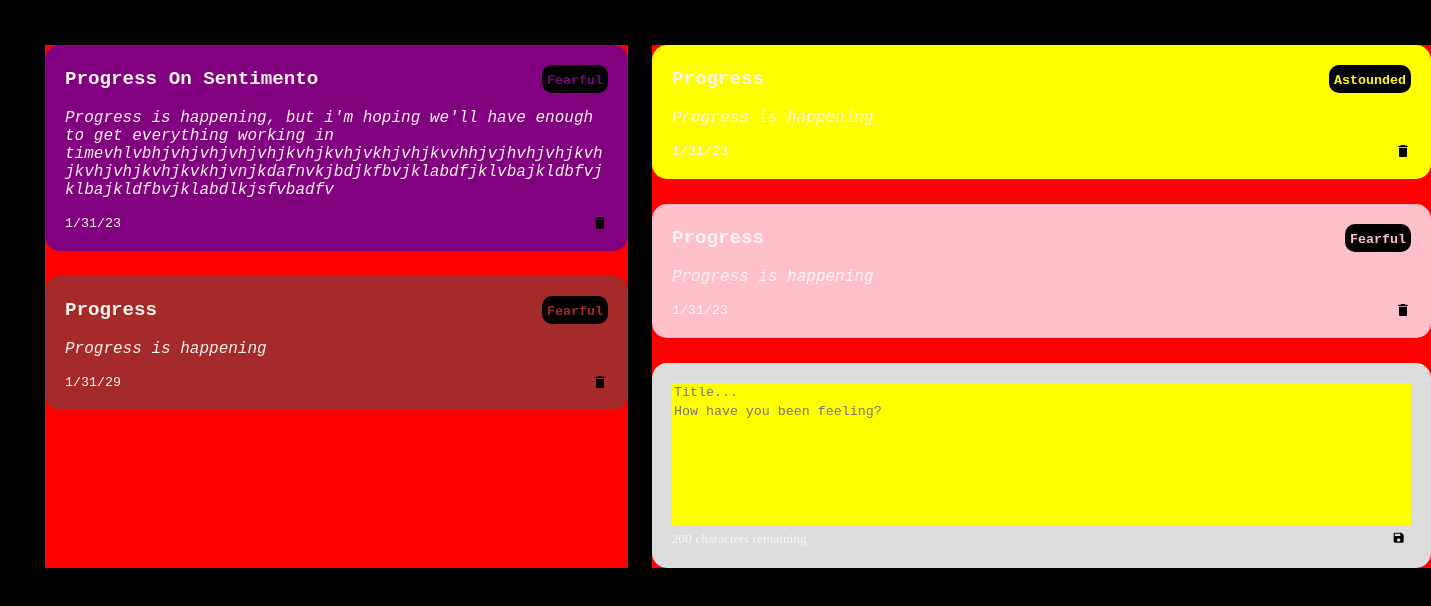
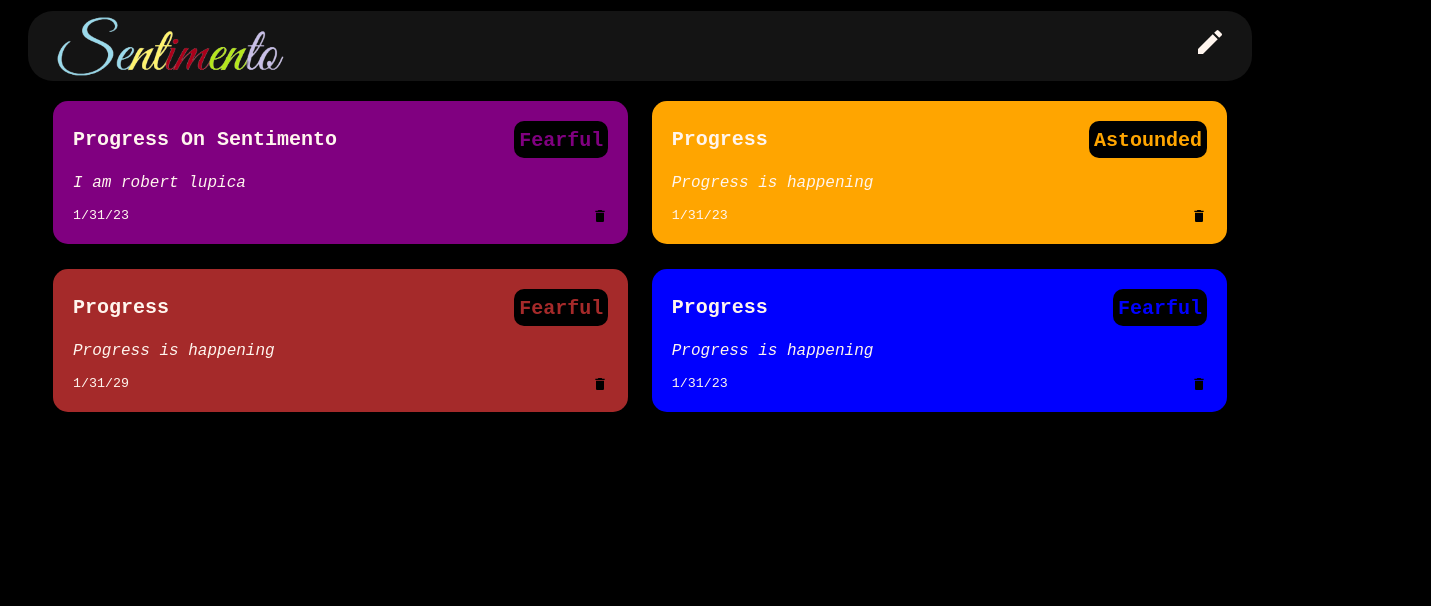
Before and after one commit to AnthonyLupica/Sentimento, a React (Vite) app in the folder react-app/: page / in a window 1280 px wide. Shown: the top 606 px of the page, 1431 px wide, since content can reach past the window. Built offline with nearby package versions, Linux system fonts and the light colour scheme.

Commit message:
Add functionality to show or hide the CreateJournal component

```diff
--- a/react-app/src/App.jsx
+++ b/react-app/src/App.jsx
@@ -3,21 +3,26 @@
 */
 
 /* component imports */
-import { nanoid } from 'nanoid';
+import { nanoid } from 'nanoid'; // nanoid is a library that generates random unique ids
 import React from 'react';
 import JournalContainer from './components/JournalContainer';
+import Navbar from './components/Navbar';
 import JournalData from './JournalData';
 
 /* style imports */
 import './styles/App.css'
 
 export default function App() {
+    /* STATE */
 
     // state for the journal entries array lives here at the top-most level
     const [journals, setJournals] = React.useState(JournalData);
 
+    // state for determining if a CreateJournal component should render
+    const [showCreateJournal, setShowCreateJournal] = React.useState(false);
+
     // handler that will be passed down to the CreateJournal component, giving it the ability to affect state in App
-    // params: title, and text state submitted when user clicks the save entry button
+    // params: title, and text from CreateJournal component state (submitted when user clicks the save entry button)
     function handleCreateJournal(title, text) {
         /*  A journal has the following fields
             id: nanoid(),
@@ -38,7 +43,6 @@ export default function App() {
         const month = date.getMonth() + 1; // +1 for 1-based indexing
         const year = date.getFullYear();
         const dayMonthYear = `${month.toString()}/${day.toString()}/${year.toString()}`;
-        console.log(dayMonthYear);
 
         // get the time with toLocaleTimeString()
         const time = date.toLocaleTimeString('en-us');
@@ -65,12 +69,17 @@ export default function App() {
         })
     }
 
+    function handleShowCreateJournal() {
+        setShowCreateJournal(prevShowCreateJournal => !prevShowCreateJournal)
+    }
 
     return (
         <div className="Container">
 
-            {/* pass in journal data state as a prop and the event handler for a new journal */}
-            <JournalContainer journalData={journals} handleCreateJournal={handleCreateJournal}/>
+            <Navbar showCreateJournal={showCreateJournal} handleShowCreateJournal={handleShowCreateJournal}/>
+
+            {/* pass in journal data state, and showCreateJournal as props, and the event handler for a new journal entry */}
+            <JournalContainer journalData={journals} showCreateJournal={showCreateJournal} handleCreateJournal={handleCreateJournal} handleShowCreateJournal={handleShowCreateJournal}/>
 
         </div>
     );
--- a/react-app/src/JournalData.jsx
+++ b/react-app/src/JournalData.jsx
@@ -11,14 +11,14 @@ const data = [
         title: "Progress on Sentimento",
         mood: "Fearful",
         color: "purple",
-        text: "Progress is happening, but i'm hoping we'll have enough to get everything working in timevhlvbhjvhjvhjvhjvhjkvhjkvhjvkhjvhjkvvhhjvjhvhjvhjkvhjkvhjvhjkvhjkvkhjvnjkdafnvkjbdjkfbvjklabdfjklvbajkldbfvjklbajkldfbvjklabdlkjsfvbadfv",
+        text: "I am robert lupica",
         dateAndTime: "1/31/23"
     },
     {
         id: nanoid(),
         title: "Progress",
         mood: "Astounded",
-        color: "yellow",
+        color: "orange",
         text: "Progress is happening",
         dateAndTime: "1/31/23"
     },
@@ -34,7 +34,7 @@ const data = [
         id: nanoid(),
         title: "Progress",
         mood: "Fearful",
-        color: "pink",
+        color: "blue",
         text: "Progress is happening",
         dateAndTime: "1/31/23"
     }
--- a/react-app/src/components/CreateJournal.jsx
+++ b/react-app/src/components/CreateJournal.jsx
@@ -7,10 +7,15 @@ import '../styles/Journal.css';
 import '../styles/CreateJournal.css';
 
 export default function CreateJournal(props) {
+
     // define state for this component
     const [journalTitle, setJournalTitle] = React.useState('');
     const [journalText, setJournalText] = React.useState('');
     const [randomPleasantry, setRandomPleasantry] = React.useState('');
+
+    // define how many characters the user can type in each text area
+    const journalTextLimit = 200;
+    const journalTitleLimit = 20;
 
     // an array of pre-defined placeholder text for a new journal entry (have fun with this)
     const placeholderTexts = [
@@ -32,34 +37,50 @@ export default function CreateJournal(props) {
     // choose a random pleasantry from placeholderTexts to display as placeholder text
     React.useEffect(() => {
         const randomIndex = Math.floor(Math.random() * placeholderTexts.length);
-        const randomPleasantry = placeholderTexts[randomIndex];
+        const randomSelect = placeholderTexts[randomIndex];
 
         // set state with the random string
-        setRandomPleasantry(randomPleasantry);
-    }, []); // empty dependency array means this runs ONCE, when the component first mounts
+        setRandomPleasantry(randomSelect);
+    }, []); // this runs ONCE, when the component first mounts
 
     // event handler called whenever the value of the textarea for jounral text changes
     function handleJournalText(event) {
-        setJournalText(event.target.value)
+        // call setJournalText only if the value the character has typed does not exceed the character limit
+        if (journalTextLimit - event.target.value.length >= 0) {
+            setJournalText(event.target.value);
+        }
     }
 
     // event handler called whenever the value of the textarea for jounral title changes
     function handleJournalTitle(event) {
-        setJournalTitle(event.target.value)
+        // check for the existence of a newline character
+        if (event.target.value.includes('\n')) {
+            return; // do nothing and return early
+        }
+
+        // call setJournalTitle only if the value the character has typed does not exceed the character limit
+        if (journalTitleLimit - event.target.value.length >= 0) {
+            setJournalTitle(event.target.value);
+        }
     }
 
     // event handler called whenever the save button is clicked. It in turn calls the handler for creating a new journal
     // passed all the way from App.jsx
     function handleCreateClick() {
         // validate that both title and text have been given
-        if (journalTitle === '' || journalText === '') {
-            // temp validation. Make this look better by conditionally rendering an alert message later on
-            window.alert("not created, please supply a title and text");
-            return;
+        if (journalTitle !== '' && journalText !== '') {
+            // pass the valid values of state to handleCreateJournal
+            props.handleCreateJournal(journalTitle, journalText);
+
+            // reset state for next new entry
+            setJournalTitle('');
+            setJournalText('');
+
+            // call handler to toggler state determining if this component should render
+            props.handleShowCreateJournal();
+        } else {
+            // @TODO may want to visually indicate to the user that they need to provide title and text
         }
-
-        // pass the value of state to handle
-        props.handleCreateJournal(journalTitle, journalText);
     }
 
     return (
@@ -81,6 +102,7 @@ export default function CreateJournal(props) {
 
             {/* textarea for journal text */}
             <textarea
+                className="Journal--Text"
                 rows='8'
                 cols='90'
                 placeholder={randomPleasantry}
@@ -90,8 +112,8 @@ export default function CreateJournal(props) {
 
             {/* containing div for character count and save button */}
             <div className="Footer">
-                <small className="Character--Count"> 200 characters remaining </small>
-                <button className="Create--Button" onClick={handleCreateClick}><MdSave /></button>
+                <small className="Footer--Text Character--Count"> {journalTextLimit - journalText.length} characters remaining </small>
+                <button className="Save--Button" onClick={handleCreateClick}><MdSave /></button>
             </div>
 
         </div>
--- a/react-app/src/components/Journal.jsx
+++ b/react-app/src/components/Journal.jsx
@@ -18,7 +18,7 @@ export default function Journal(props) {
             <div className="Header">
                 <small className="Journal--Title"> {props.title} </small>
                 <div className="Emotion--Display" style={{ color: props.color }}>
-                    <small className="Emotion--Text"> {props.mood} </small>
+                    <small> {props.mood} </small>
                 </div>
             </div>
 
@@ -27,7 +27,7 @@ export default function Journal(props) {
 
             {/* containing div for date of submission and delete icon */}
             <div className="Footer">
-                <small className="DateAndTime"> {props.dateAndTime} </small>
+                <small className="Footer--Text"> {props.dateAndTime} </small>
                 <MdDelete />
             </div>
 
--- a/react-app/src/components/JournalContainer.jsx
+++ b/react-app/src/components/JournalContainer.jsx
@@ -52,7 +52,9 @@ export default function JournalContainer(props) {
                     />
                 ))}
 
-                <CreateJournal handleCreateJournal={props.handleCreateJournal}/>
+                {/* CreateJournal is conditionally rendered based on the boolean state "showCreateJournal" */}
+                {/* pass in the event handler for a new journal entry */}
+                {props.showCreateJournal && <CreateJournal handleCreateJournal={props.handleCreateJournal} handleShowCreateJournal={props.handleShowCreateJournal}/>}
 
             </div>
 
--- /dev/null
+++ b/react-app/src/components/Navbar.jsx
@@ -0,0 +1,17 @@
+import React from 'react';
+import logo from '../assets/sentimento-logo.png';
+import {MdCreate} from 'react-icons/md'; // this is a create icon
+import {MdClose} from 'react-icons/md'; // this is a cancel icon
+import '../styles/Navbar.css';
+
+export default function Navbar(props) {
+
+    return (
+        <nav>
+            <img src={logo} alt="Sentimento" className="sentimento--logo" />
+            <button className="Create--Button" onClick={props.handleShowCreateJournal}>
+                {props.showCreateJournal ? <MdClose /> : <MdCreate />}
+            </button>
+        </nav>
+    );
+}
--- a/react-app/src/styles/App.css
+++ b/react-app/src/styles/App.css
@@ -4,10 +4,7 @@
 
 /* styles for the body content of the page */
 body {
-    /* the body has no margin */
-    margin: 0px;
-
-    /* but does have padding */
+    /* padding for all visible content */
     padding: 45px;
 
     /* text color for the body */
@@ -15,6 +12,7 @@ body {
 }
 
 .Container {
+    /* content is automatically centered within the container */
     margin-right: auto;
     margin-left: auto;
 }
--- a/react-app/src/styles/CreateJournal.css
+++ b/react-app/src/styles/CreateJournal.css
@@ -3,15 +3,14 @@
     The styles for this componenet are a superset of the styles for a Journal component.
 */
 
-
 /* declare any frequently reused styles here */
 :root {
-    --background-color: gainsboro;
- }
+    --save-background-color: dimgrey;
+}
 
 /* Containing div of a new journal. This has both classNames 'JournalBox' and NewJournalBox' */
 .JournalBox.NewJournalBox {
-    background-color: var(--background-color);
+    background-color: var(--save-background-color);
 }
 
 /* the text areas within a CreateJournal component are for a title and text */
@@ -23,7 +22,27 @@ textarea {
     border: none;
 
     /* match background color to the background color of the parent div */
-    background-color: yellow;
+    background-color: var(--save-background-color);
+
+    /* inherit defined font and text color */
+    color: var(--text-color);
+    font-family: var(--font);
+
+    /* font size is x times the default size */
+    font-size: 1.1em;
+}
+
+.Header textarea {
+    /* the title is bold */
+    font-weight: bold;
+
+    /* giving some spacing between title and text entry fields */
+    margin-bottom: 20px;
+}
+
+/* selects the placeholder property of a textarea */
+textarea::placeholder {
+    color: var(--text-color);
 }
 
 /* selects textareas that are focused by the user (selected) */
@@ -33,16 +52,19 @@ textarea:focus {
 }
 
 /* styles for the button in a CreateJournal component for submmitting the new entry */
-.Create--Button {
+.Save--Button {
     /* match background color to the background color of the parent div */
-    background-color: var(--background-color);
+    background-color: var(--save-background-color);
+
+    /* scale up the size of the button */
+    font-size: 200%;
 
     /* remove the border of the button */
-    border:none;
+    border: none;
 }
 
 /* applies to the button when it is hovered over by the user */
-.Create--Button:hover {
+.Save--Button:hover {
     /* transorm it to get slightly bigger */
     transform: scale(1.2);
 
--- a/react-app/src/styles/Journal.css
+++ b/react-app/src/styles/Journal.css
@@ -5,10 +5,16 @@
 /* declare any frequently reused styles here */
 :root {
    --font: 'Courier New', Courier, monospace;
+   --text-color: seashell;
 }
 
 /* div for a singular journal entry */
 .JournalBox {
+    /* flex box with direction column that evenly spaces flex items */
+    display: flex;
+    flex-direction: column;
+    justify-content: space-between;
+
     /* round the edges of a journal entry */
     border-radius: 15px;
 
@@ -17,11 +23,14 @@
 
     /* some standard padding for all children of the div */
     padding: 20px;
-}
 
-/* setting text colors based on className of immediate parent */
-.JournalBox > p, .Header > small, .Footer > small {
-    color: seashell;
+     /*
+       first try to load the "Courier New" font, and if it's not available,
+       to fall back to the "Courier" font, and finally to any monospace font available
+    */
+
+    /* a font for all text in a journal box */
+    font-family: var(--font);
 }
 
 /* container for a journal title and the emotion box */
@@ -34,24 +43,21 @@
 
     /* the title and emotion box are centered with eachother */
     align-items: center;
+
+    /* font size is x times the default size */
+    font-size: 1.5em;
+
+    /* the title is bold */
+    font-weight: bold;
+
+    /* auto capitalize each word of the header */
+    text-transform: capitalize;
 }
 
 /* the title of each journal entry */
 .Journal--Title {
-    /* auto capitalize each word of the header */
-    text-transform: capitalize;
-
-    /*
-       first try to load the "Courier New" font, and if it's not available,
-       to fall back to the "Courier" font, and finally to any monospace font available
-    */
-    font-family: var(--font);
-
-    /* font size is x times the default size */
-    font-size: 1.2em;
-
-    /* the title is bold */
-    font-weight: bold;
+    /* necessary because the title color is different from the mood color */
+    color: var(--text-color);
 }
 
 /* a div which contains the mood of each journal entry */
@@ -66,26 +72,22 @@
     background-color: black;
 }
 
-/* The text parented by Emotion--Display */
-.Emotion--Text {
-    /* same text font and style as the title */
-    font-family: var(--font);
-    font-weight: bold;
-}
-
 /* the body text of each journal entry */
 .Journal--Text {
-    /* same text font as the header  */
-    font-family: var(--font);
-
     /* the text is italic */
     font-style: italic;
 
     /* if the text is larger than the div, break to next line */
     word-break: break-word;
+
+    /* preserve newline breaks in the text */
+    white-space: pre-line;
+
+    /* set text color */
+    color: var(--text-color);
 }
 
-/* div containing date of submission and delete icon */
+/* div containing footer text and an icon */
 .Footer {
     /* defined as a flex container */
     display: flex;
@@ -93,11 +95,12 @@
     /* items are evenly distributed */
     justify-content: space-between;
 
+    /* the date and icon are centered with eachother */
     align-items: center;
 }
 
-/* style for the actual text of the date */
-.DateAndTime {
-    /* same text font as the header */
-    font-family: var(--font);
+/* styles on any text in the footer */
+.Footer--Text {
+    /* set text color */
+    color: var(--text-color);
 }
--- a/react-app/src/styles/JournalContainer.css
+++ b/react-app/src/styles/JournalContainer.css
@@ -27,6 +27,7 @@
         grow or shrink along the flex axis)
     */
     flex-basis: 49%;
+    max-width: 49%;
     flex-shrink: 0;
     flex-grow: 0;
 
@@ -35,6 +36,4 @@
 
     /* gap between journal entries */
     row-gap: 25px;
-
-    background-color: red;
 }
--- /dev/null
+++ b/react-app/src/styles/Navbar.css
@@ -0,0 +1,65 @@
+/*
+    NavBar.css includes any styles specific to the Navbar component
+*/
+
+/* declare any frequently reused styles here */
+:root {
+    --create-background-color: rgb(20, 20, 20);
+}
+
+/* style all navs directly, as we will only have one */
+nav {
+    /* 3 values: [top] [right/left] [bottom] */
+    margin: -42.5px -25px 20px;
+
+    padding: 20px;
+
+    /* property for rounded corners of navbar */
+    border-radius: 25px;
+
+    /* defines navbar as a flexbox container for all children */
+    display: flex;
+
+    /* children are evenly distributed */
+    justify-content: space-between;
+
+    /* flex items are centered along the horizontal */
+    align-items: center;
+
+    /* height of the navbar */
+    height: 30px;
+
+    /* background color is lighter than body color */
+    background-color: rgb(20, 20, 20);
+}
+
+/* styles for the sentimento logo */
+.sentimento--logo {
+    /* dimensioning */
+    height: auto;
+    width: 250px;
+}
+
+/* styles for the button in a CreateJournal component for submmitting the new entry */
+.Create--Button {
+    /* match background color to the background color of the parent div */
+    background-color: var(--create-background-color);
+
+    /* scale up the size of the button */
+    font-size: 200%;
+
+    /* color of the create button */
+    color: var(--text-color);
+
+    /* remove the border of the button */
+    border: none;
+}
+
+/* applies to the button when it is hovered over by the user */
+.Create--Button:hover {
+    /* transorm it to get slightly bigger */
+    transform: scale(1.2);
+
+    /* and add a cursor pointer to indicate it is clickable */
+    cursor: pointer;
+}
```
